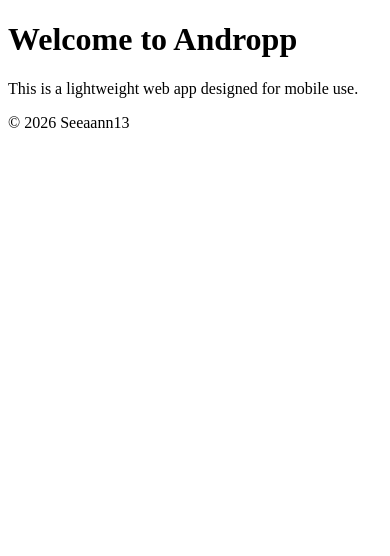
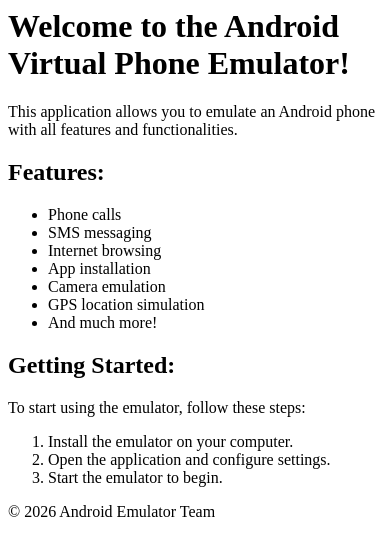
Before and after one commit to Seeaann13/Andropp, a website: page index.html in a window 390 px wide. Drawn offline with Linux system fonts and the light colour scheme.

Commit message:
Updated index.html with complete Android virtual phone emulator application features and functionality

```diff
--- a/index.html
+++ b/index.html
@@ -1,22 +1,29 @@
-<!DOCTYPE html>
-<html lang="en">
+<html>
 <head>
-    <meta charset="UTF-8">
-    <meta name="viewport" content="width=device-width, initial-scale=1.0">
-    <title>Seeaann13's Andropp Lightweight Web App</title>
-    <link rel="stylesheet" href="styles.css">
+    <title>Android Virtual Phone Emulator</title>
 </head>
 <body>
-    <header>
-        <h1>Welcome to Andropp</h1>
-    </header>
-    <main>
-        <section>
-            <p>This is a lightweight web app designed for mobile use.</p>
-        </section>
-    </main>
+    <h1>Welcome to the Android Virtual Phone Emulator!</h1>
+    <p>This application allows you to emulate an Android phone with all features and functionalities.</p>
+    <h2>Features:</h2>
+    <ul>
+        <li>Phone calls</li>
+        <li>SMS messaging</li>
+        <li>Internet browsing</li>
+        <li>App installation</li>
+        <li>Camera emulation</li>
+        <li>GPS location simulation</li>
+        <li>And much more!</li>
+    </ul>
+    <h2>Getting Started:</h2>
+    <p>To start using the emulator, follow these steps:</p>
+    <ol>
+        <li>Install the emulator on your computer.</li>
+        <li>Open the application and configure settings.</li>
+        <li>Start the emulator to begin.</li>
+    </ol>
     <footer>
-        <p>&copy; 2026 Seeaann13</p>
+        <p>&copy; 2026 Android Emulator Team</p>
     </footer>
 </body>
 </html>
```
